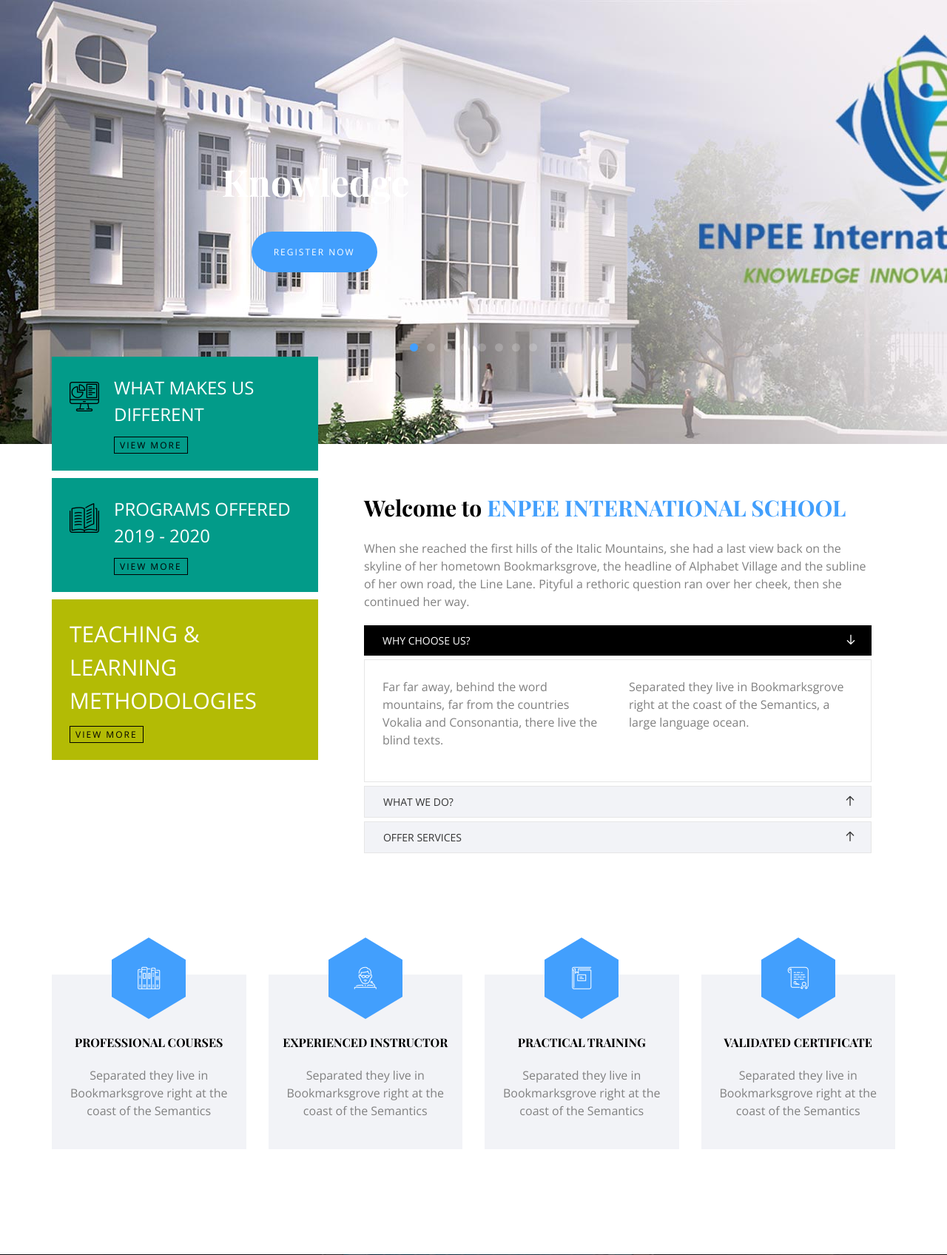
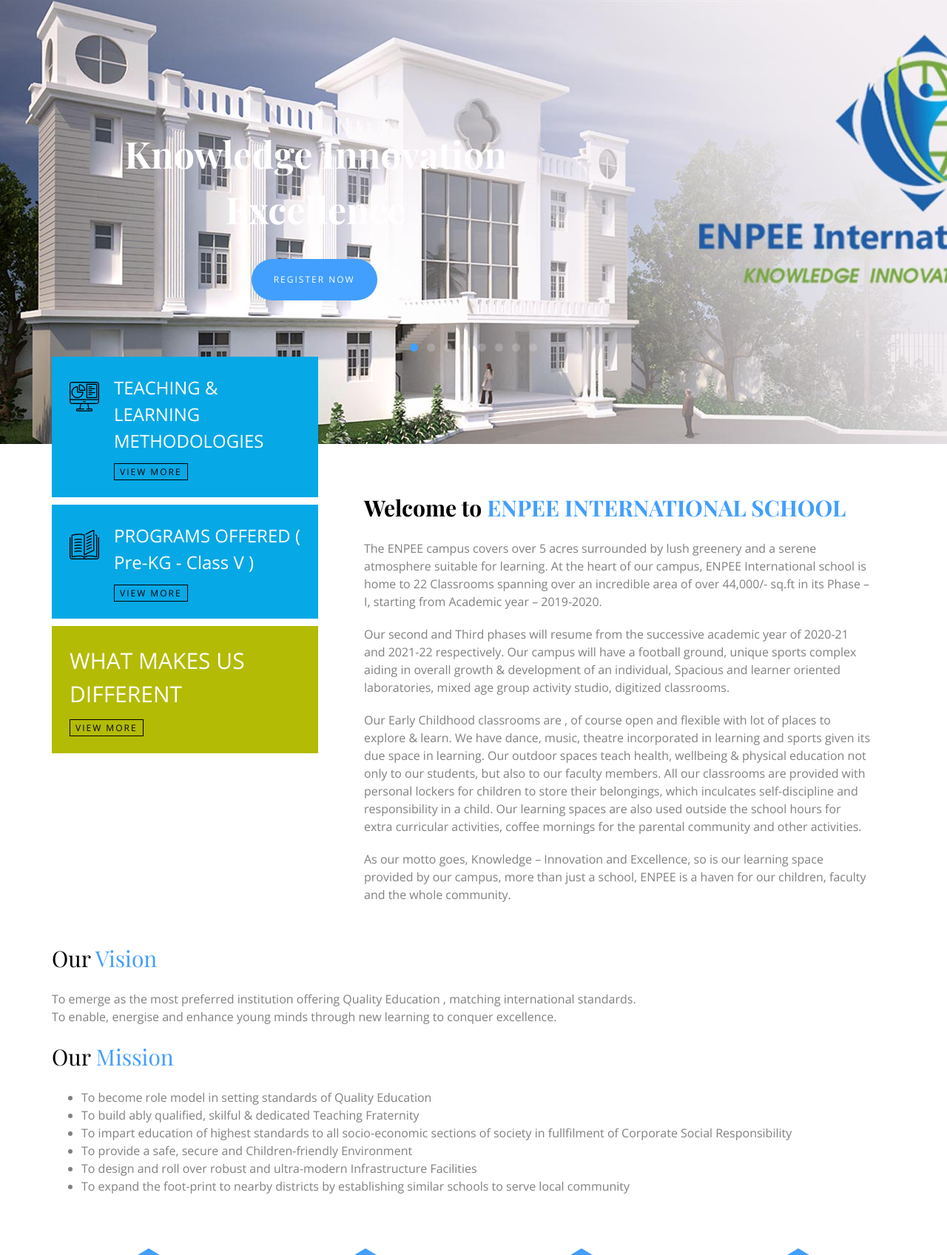
Before and after one commit to yellowandgray/projects, a PHP site: page / in a window 1280 px wide. Shown: the part 159-1855 px from the top of the page at 74% size. Run offline with PHP 8.4, Linux system fonts and the light colour scheme; some web fonts are replaced.

Commit message:
index and common pages updated

```diff
--- a/css/style.css
+++ b/css/style.css
@@ -427,7 +427,7 @@
     z-index: 0;
     margin-bottom: 10px; }
 .intro-flex .one-third.color-1, .intro-flex .one-third.color-2 {
-    background: #029b89; }
+    background: #07a8e6; }
 .intro-flex .one-third.color-3 {
     background: #b3bb05; }
 @media screen and (max-width: 480px) {
--- a/index.php
+++ b/index.php
@@ -16,7 +16,7 @@
                                 <div class="row">
                                     <div class="col-md-8 col-sm-12 slider-text">
                                         <div class="slider-text-inner text-center">
-                                            <h1>Knowledge </h1>
+                                            <h1>Knowledge Innovation Excellence</h1>
                                             <p><a href="#" class="btn btn-primary btn-lg btn-learn">Register Now</a></p>
                                         </div>
                                     </div>
@@ -29,7 +29,7 @@
                                 <div class="row">
                                     <div class="col-md-8 col-sm-12 slider-text">
                                         <div class="slider-text-inner text-center">
-                                            <h1>Online Free Course</h1>
+                                            <h1>Children Friendly Environment</h1>
                                             <p><a href="#" class="btn btn-primary btn-lg btn-learn">Free Trial</a></p>
                                         </div>
                                     </div>
@@ -42,7 +42,7 @@
                                 <div class="row">
                                     <div class="col-md-8 col-sm-12 slider-text">
                                         <div class="slider-text-inner text-center">
-                                            <h1>Education is a Key to Success</h1>
+                                            <h1>Learner Oriented Labs</h1>
                                             <p><a href="#" class="btn btn-primary btn-lg btn-learn">Register Now</a></p>
                                         </div>
                                     </div>
@@ -55,7 +55,7 @@
                                 <div class="row">
                                     <div class="col-md-8 col-sm-12 slider-text">
                                         <div class="slider-text-inner text-center">
-                                            <h1>Best Online Learning Center</h1>
+                                            <h1>Interactive Approach</h1>
                                             <p><a href="#" class="btn btn-primary btn-lg btn-learn">Register Now</a></p>
                                         </div>
                                     </div>
@@ -81,7 +81,7 @@
                                 <div class="row">
                                     <div class="col-md-8 col-sm-12 slider-text">
                                         <div class="slider-text-inner text-center">
-                                            <h1>Best Online Learning Center</h1>
+                                            <h1>Group Activity Studio</h1>
                                             <p><a href="#" class="btn btn-primary btn-lg btn-learn">Register Now</a></p>
                                         </div>
                                     </div>
@@ -94,7 +94,7 @@
                                 <div class="row">
                                     <div class="col-md-8 col-sm-12 slider-text">
                                         <div class="slider-text-inner text-center">
-                                            <h1>Best Online Learning Center</h1>
+                                            <h1>FootBall Ground</h1>
                                             <p><a href="#" class="btn btn-primary btn-lg btn-learn">Register Now</a></p>
                                         </div>
                                     </div>
@@ -107,7 +107,7 @@
                                 <div class="row">
                                     <div class="col-md-8 col-sm-12 slider-text">
                                         <div class="slider-text-inner text-center">
-                                            <h1>Best Online Learning Center</h1>
+                                            <h1>Swimming Pool</h1>
                                             <p><a href="#" class="btn btn-primary btn-lg btn-learn">Register Now</a></p>
                                         </div>
                                     </div>
@@ -126,20 +126,20 @@
                                 <div class="one-third color-1 animate-box">
                                     <span class="icon"><i class="flaticon-market"></i></span>
                                     <div class="desc">
-                                        <h3>WHAT MAKES US DIFFERENT</h3>
+                                        <h3>TEACHING & LEARNING  METHODOLOGIES</h3>
                                         <p><a href="#" class="view-more">View More</a></p>
                                     </div>
                                 </div>
                                 <div class="one-third color-2 animate-box">
                                     <span class="icon"><i class="flaticon-open-book"></i></span>
                                     <div class="desc">
-                                        <h3>PROGRAMS OFFERED 2019 - 2020</h3>
+                                        <h3>PROGRAMS OFFERED ( Pre-KG - Class V )</h3>
                                         <p><a href="#" class="view-more">View More</a></p>
                                     </div>
                                 </div>
                                 <div class="one-third color-3 animate-box">
                                     <div class="desc2">
-                                        <h3>TEACHING & LEARNING  METHODOLOGIES</h3>
+                                        <h3>WHAT MAKES US DIFFERENT</h3>
                                         <p><a href="#" class="view-more">View More</a></p>
                                     </div>
                                 </div>
@@ -148,8 +148,11 @@
                         <div class="col-md-8">
                             <div class="about-desc animate-box">
                                 <h2>Welcome to <span class="blue-color">ENPEE INTERNATIONAL SCHOOL</span></h2>
-                                <p>When she reached the first hills of the Italic Mountains, she had a last view back on the skyline of her hometown Bookmarksgrove, the headline of Alphabet Village and the subline of her own road, the Line Lane. Pityful a rethoric question ran over her cheek, then she continued her way.</p>
-                                <div class="fancy-collapse-panel">
+                                <p>The ENPEE campus covers over 5 acres surrounded by lush greenery and a serene atmosphere suitable for learning. At the heart of our campus, ENPEE International school is home to 22 Classrooms spanning over an incredible area of over 44,000/- sq.ft in its Phase – I, starting from Academic year – 2019-2020.</p>
+                                <p>Our second and Third phases will resume from the successive academic year of 2020-21 and 2021-22 respectively. Our campus will have a football ground, unique sports complex aiding in overall growth & development of an individual, Spacious and learner oriented laboratories, mixed age group activity studio, digitized classrooms.</p>
+                                <p>Our Early Childhood classrooms are , of course open and flexible with lot of places to explore & learn. We have dance, music, theatre incorporated in learning and sports given its due space in learning. Our outdoor spaces teach health, wellbeing & physical education not only to our students, but also to our faculty members. All our classrooms are provided with personal lockers for children to store their belongings, which inculcates self-discipline and responsibility in a child. Our learning spaces are also used outside the school hours for extra curricular activities, coffee mornings for the parental community and other activities.</p>
+                                <p>As our motto goes, Knowledge – Innovation and Excellence, so is our learning space provided by our campus, more than just a school, ENPEE is a haven for our children, faculty and the whole community.</p>
+<!--                                <div class="fancy-collapse-panel">
                                     <div class="panel-group" id="accordion" role="tablist" aria-multiselectable="true">
                                         <div class="panel panel-default">
                                             <div class="panel-heading" role="tab" id="headingOne">
@@ -202,8 +205,23 @@
                                             </div>
                                         </div>
                                     </div>
-                                </div>
+                                </div>-->
                             </div>
+                        </div>
+                        <div class="col-md-12">
+                            <h2>Our <span class="blue-color">Vision</span></h2>
+                            <p>To emerge as the most preferred institution offering Quality Education , matching international standards.<br/>To enable, energise and enhance young minds through new learning to conquer excellence.</p>
+                        </div>
+                        <div class="col-md-12">
+                            <h2>Our <span class="blue-color">Mission</span></h2>
+                            <ul>
+                                <li>To become role model in setting standards of Quality Education</li>
+                                <li>To build ably qualified, skilful & dedicated Teaching Fraternity</li>
+                                <li>To impart education of highest standards to all socio-economic sections of society in fullfilment of Corporate Social Responsibility</li>
+                                <li>To provide a safe, secure and Children-friendly Environment</li>
+                                <li>To design and roll over robust and ultra-modern Infrastructure Facilities</li>
+                                <li>To expand the foot-print to nearby districts by establishing similar schools to serve local community</li>
+                            </ul>
                         </div>
                     </div>
                 </div>
@@ -218,7 +236,7 @@
                                         <i class="flaticon-books"></i>
                                     </span>
                                     <div class="desc">
-                                        <h3>Professional Courses</h3>
+                                        <h3>Discipline</h3>
                                         <p>Separated they live in Bookmarksgrove right at the coast of the Semantics</p>
                                     </div>
                                 </div>
@@ -229,7 +247,7 @@
                                         <i class="flaticon-professor"></i>
                                     </span>
                                     <div class="desc">
-                                        <h3>Experienced Instructor</h3>
+                                        <h3>Interactive</h3>
                                         <p>Separated they live in Bookmarksgrove right at the coast of the Semantics</p>
                                     </div>
                                 </div>
```
